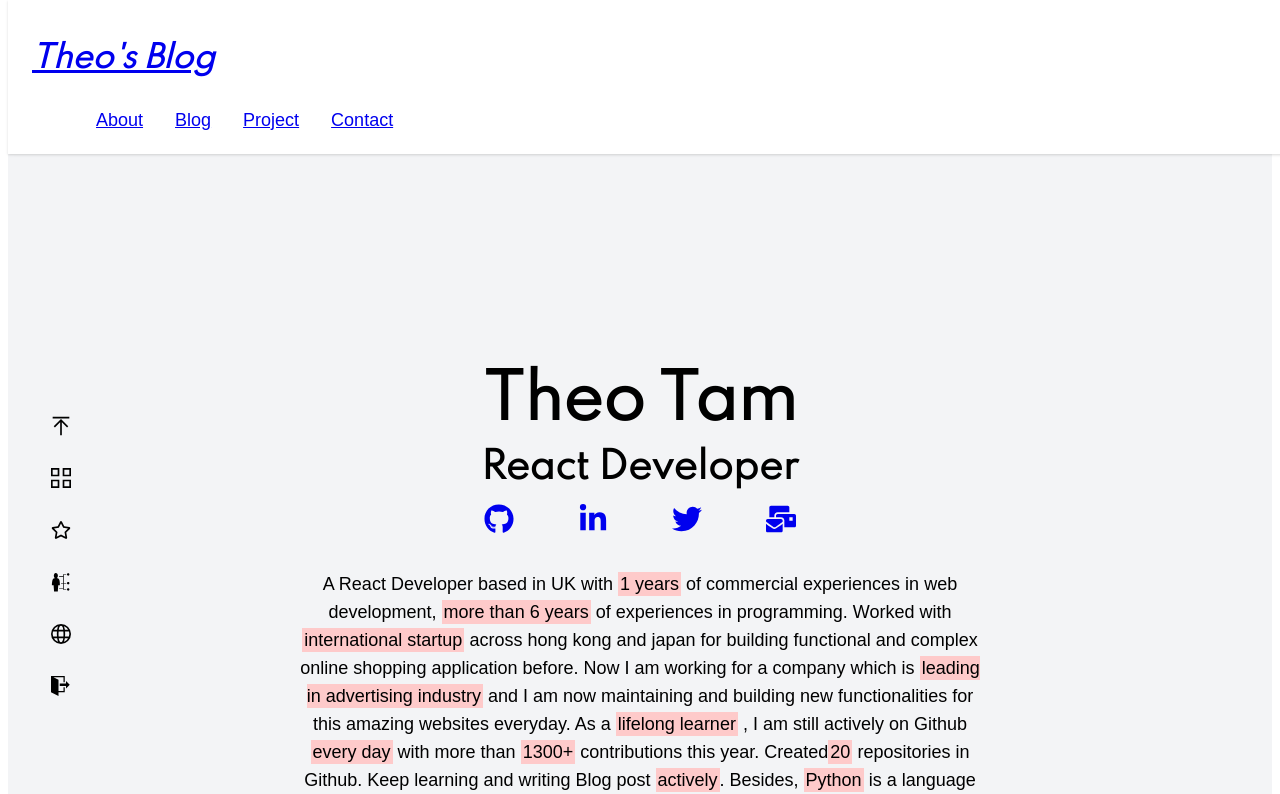
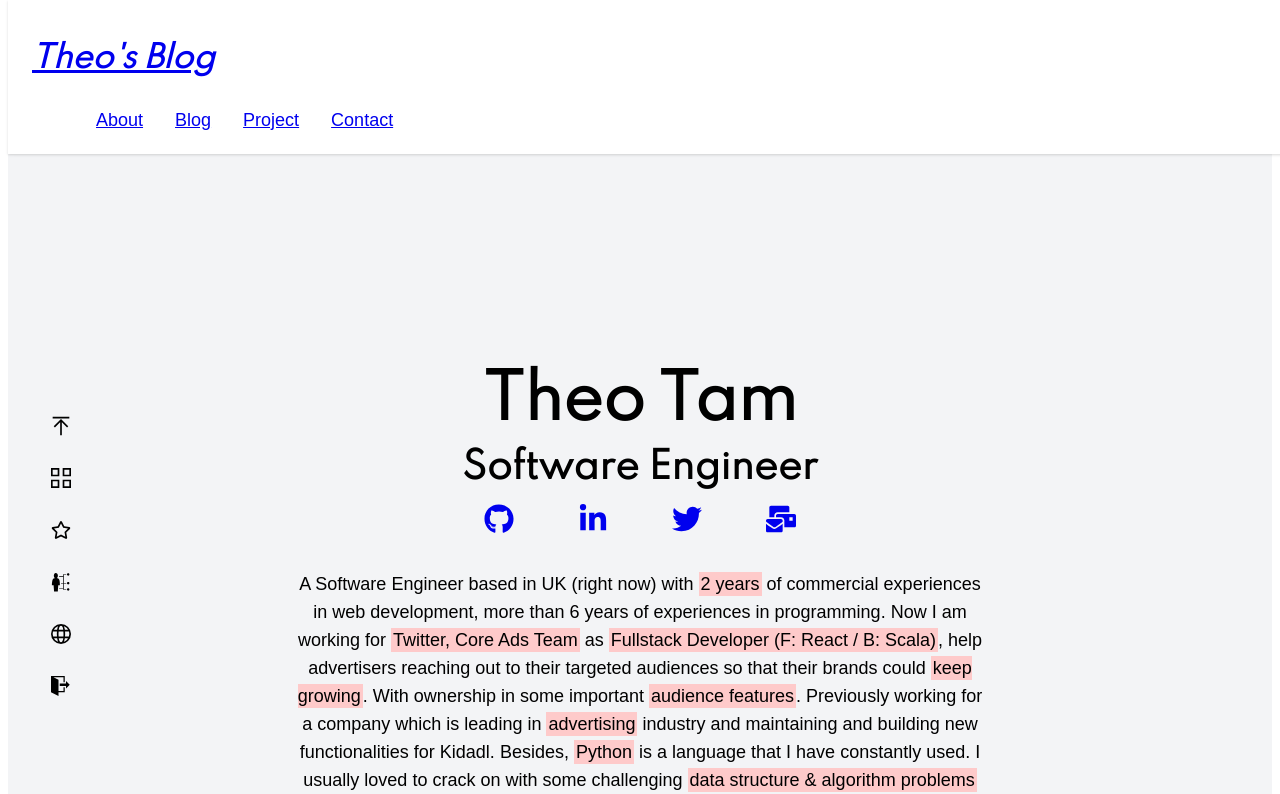
Before and after one commit to theo923/next-ssg-personal-blog, a Next.js app: page /about in a window 1280 px wide. Shown: the top 794 px of the page. Built offline with nearby package versions, Linux system fonts and the light colour scheme; a web font is replaced by a local one.

Commit message:
updated bio

```diff
--- a/components/About/AboutProject.js
+++ b/components/About/AboutProject.js
@@ -43,7 +43,7 @@
   const promptToHover = () => (
     <span className="floatUpDown prompt">
       <FaAngleDoubleUp className="check" size={13} />
-      Try to hover it!
+      Try to hover over it!
     </span>
   );
   const showBox = (proj) => (
--- a/components/About/CompleteSkillSets.js
+++ b/components/About/CompleteSkillSets.js
@@ -4,31 +4,28 @@
 
 const CompleteSkillSets = ({ forwardRef }) => {
   const skills = {
+    JavaScript: true,
+    JAVA: true,
+    Scala: true,
+    Python: true,
     React: true,
-    Redux: true,
     NextJS: true,
-    Strapi: true,
-    Python: true,
-    Agile: true,
-    Serverless: true,
+    NodeJS: true,
+    "Script Writing": true,
+    "Agile / Scrum": true,
     TypeScript: true,
+    "REST API": true,
     "AWS RDS": true,
     ExpressJS: true,
     "Framer-Motion": true,
-    PostgreSQL: true,
-    TailwindCSS: true,
-    MongoDB: true,
+    "PostgreSQL & MongoDB": true,
     "Jest & Enzyme": true,
     "Test Driven Development": true,
     "Docker & Unraid": true,
     "CI/CD": true,
-    RESTApi: true,
     GraphQL: true,
-    Prisma: true,
     "Axios & Fetch": true,
     "Progressive Web App": true,
-    "Server-Side Rendering": true,
-    "Static Site Generation": true,
   };
 
   return (
--- a/components/About/Cover.js
+++ b/components/About/Cover.js
@@ -10,7 +10,7 @@
         <div className="aboutCoverContainer">
           <SetIntersectionObserver type={1} direction="down">
             <h1>Theo Tam</h1>
-            <h2>React Developer</h2>
+            <h2>Software Engineer</h2>
           </SetIntersectionObserver>
 
           <SetIntersectionObserver type={2} direction="left">
@@ -32,21 +32,19 @@
 
           <SetIntersectionObserver type={3} direction="right">
             <p className="aboutCoverIntro">
-              A React Developer based in UK with <span>1 years</span> of
-              commercial experiences in web development,{" "}
-              <span>more than 6 years</span> of experiences in programming.
-              Worked with <span>international startup</span> across hong kong
-              and japan for building functional and complex online shopping
-              application before. Now I am working for a company which is{" "}
-              <span>leading in advertising industry</span> and I am now
-              maintaining and building new functionalities for this amazing
-              websites everyday. As a <span>lifelong learner</span> , I am still
-              actively on Github <span>every day</span> with more than{" "}
-              <span>1300+</span> contributions this year. Created
-              <span>20</span> repositories in Github. Keep learning and writing
-              Blog post <span>actively</span>. Besides, <span>Python</span> is a
-              language that I have constantly used. I usually loved to crack on
-              with some challenging data structure problems on
+              A Software Engineer based in UK (right now) with{" "}
+              <span>2 years</span> of commercial experiences in web development,
+              more than 6 years of experiences in programming. Now I am working
+              for <span>Twitter, Core Ads Team</span> as{" "}
+              <span>Fullstack Developer (F: React / B: Scala)</span>, help
+              advertisers reaching out to their targeted audiences so that their
+              brands could <span>keep growing</span>. With ownership in some
+              important <span>audience features</span>. Previously working for a
+              company which is leading in <span>advertising</span> industry and
+              maintaining and building new functionalities for Kidadl. Besides,{" "}
+              <span>Python</span> is a language that I have constantly used. I
+              usually loved to crack on with some challenging{" "}
+              <span>data structure & algorithm problems</span> on{" "}
               <span>leetcode</span> by <span>Python</span>.
             </p>
           </SetIntersectionObserver>
--- a/package.json
+++ b/package.json
@@ -3,7 +3,7 @@
   "version": "0.1.0",
   "private": true,
   "scripts": {
-    "dev": "next dev",
+    "dev": "next dev -p 3001",
     "build": "next build",
     "start": "next start",
     "test": "jest --detectOpenHandles",
```
Also changed, not shown: .yarnrc.yml (added), 2 other files (tests, documents, lock files or other folders).
